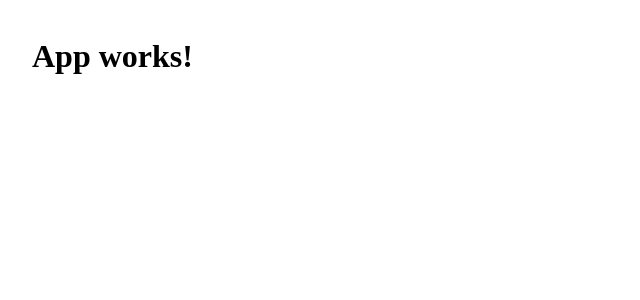
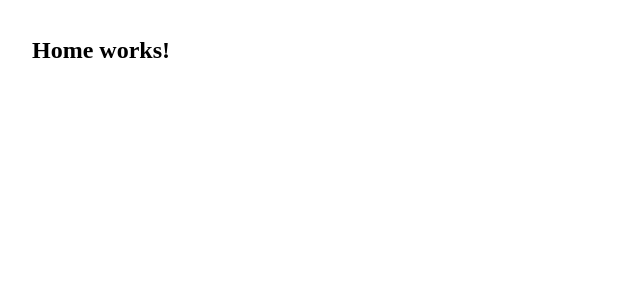
Before and after one commit to latechlogan/odin-shopping-cart, a React (Vite) app: page / in a window 1280 px wide. Shown: the top 300 px of the page, without its empty margins (0-640 px from the left). Built offline with nearby package versions, Linux system fonts and the light colour scheme.

Commit message:
refactor: move routing from main to App component

```diff
--- a/src/App.jsx
+++ b/src/App.jsx
@@ -1,7 +1,22 @@
 import "./App.css";
+import { BrowserRouter, Routes, Route } from "react-router";
+import Home from "./routes/Home.jsx";
+import Products from "./routes/Products.jsx";
+import ProductDetails from "./routes/ProductDetails.jsx";
+import Cart from "./routes/Cart.jsx";
 
-function App() {
-  return <h1>App works!</h1>;
+export default function App() {
+  return (
+    <BrowserRouter>
+      <Routes>
+        <Route path="/" element={<Home />} />
+        <Route path="/products" element={<Products />} />
+        <Route
+          path="/product-details/:productId"
+          element={<ProductDetails />}
+        />
+        <Route path="/cart" element={<Cart />} />
+      </Routes>
+    </BrowserRouter>
+  );
 }
-
-export default App;
--- a/src/main.jsx
+++ b/src/main.jsx
@@ -1,24 +1,10 @@
 import { StrictMode } from "react";
 import { createRoot } from "react-dom/client";
-import { BrowserRouter, Routes, Route } from "react-router";
 import "./index.css";
 import App from "./App.jsx";
-import Products from "./routes/Products.jsx";
-import ProductDetails from "./routes/ProductDetails.jsx";
-import Cart from "./routes/Cart.jsx";
 
 createRoot(document.getElementById("root")).render(
   <StrictMode>
-    <BrowserRouter>
-      <Routes>
-        <Route path="/" element={<App />} />
-        <Route path="/products" element={<Products />} />
-        <Route
-          path="/product-details/:productId"
-          element={<ProductDetails />}
-        />
-        <Route path="/cart" element={<Cart />} />
-      </Routes>
-    </BrowserRouter>
+    <App />
   </StrictMode>
 );
--- /dev/null
+++ b/src/routes/Home.jsx
@@ -0,0 +1,3 @@
+export default function Home() {
+  return <h2>Home works!</h2>;
+}
```
